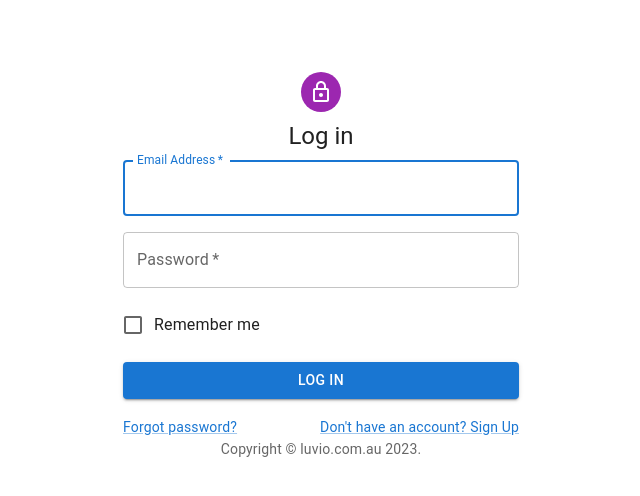
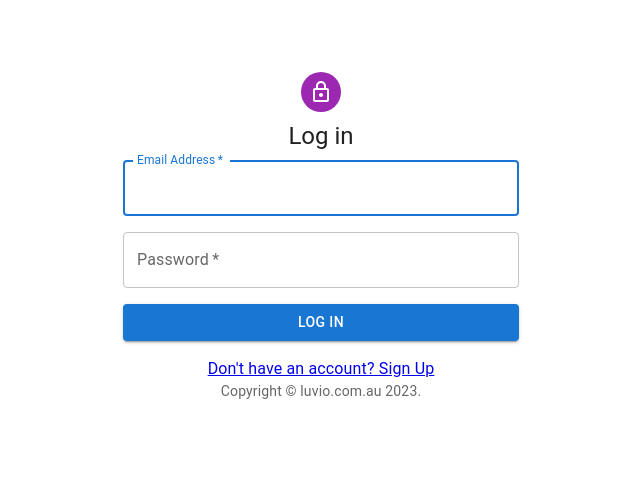
Before and after one commit to nguyenhailong253/luvio_frontend, a React (Create React App) app: page / in a window 1280 px wide. Shown: the top 496 px of the page, without its empty margins (319-959 px from the left). Built offline with nearby package versions, Linux system fonts and the light colour scheme; the HTML template or start-up script is replaced by a standard one.

Commit message:
Add redirect between login and signup

```diff
--- a/src/modules/login/components/LoginForm.tsx
+++ b/src/modules/login/components/LoginForm.tsx
@@ -8,11 +8,12 @@ import Container from '@mui/material/Container'
 import CssBaseline from '@mui/material/CssBaseline'
 import FormControlLabel from '@mui/material/FormControlLabel'
 import Grid from '@mui/material/Grid'
-import Link from '@mui/material/Link'
+
 import TextField from '@mui/material/TextField'
 import Typography from '@mui/material/Typography'
 import { createTheme, ThemeProvider } from '@mui/material/styles'
 import React from 'react'
+import { Link } from 'react-router-dom'
 import Copyright from '../../../components/Copyright'
 import EmailInput from '../../../components/EmailInput'
 import type { LoginFormProps } from '../types'
@@ -57,7 +58,7 @@ const LoginForm: React.FunctionComponent<LoginFormProps> = (props) => {
     </Grid>
   )
 
-  const rememberMe = (
+  const rememberMe = ( // temporarily not used
     <Grid item xs={12}>
       <FormControlLabel
         control={<Checkbox value="remember" color="primary" />}
@@ -79,9 +80,9 @@ const LoginForm: React.FunctionComponent<LoginFormProps> = (props) => {
     </Grid>
   )
 
-  const forgotPwd = (
+  const forgotPwd = ( // temporarily not used
     <Grid item xs>
-      <Link href="#" variant="body2">
+      <Link to='/' className='forgotPwd'>
         Forgot password?
       </Link>
     </Grid>
@@ -89,7 +90,7 @@ const LoginForm: React.FunctionComponent<LoginFormProps> = (props) => {
 
   const signup = (
     <Grid item>
-      <Link href="#" variant="body2">
+      <Link to='/signup' className='signup-redirect'>
         {"Don't have an account? Sign Up"}
       </Link>
     </Grid>
@@ -118,11 +119,11 @@ const LoginForm: React.FunctionComponent<LoginFormProps> = (props) => {
               {errorAlert}
               {emailComponent}
               {passwordComponent}
-              {rememberMe}
+              {/* {rememberMe} */}
               {loginButton}
             </Grid>
-            <Grid container>
-              {forgotPwd}
+            <Grid container justifyContent={'center'}>
+              {/* {forgotPwd} */}
               {signup}
             </Grid>
           </Box>
--- a/src/modules/signup/components/SignupForm.tsx
+++ b/src/modules/signup/components/SignupForm.tsx
@@ -3,12 +3,9 @@ import Alert from '@mui/material/Alert'
 import Avatar from '@mui/material/Avatar'
 import Box from '@mui/material/Box'
 import Button from '@mui/material/Button'
-import Checkbox from '@mui/material/Checkbox'
 import Container from '@mui/material/Container'
 import CssBaseline from '@mui/material/CssBaseline'
-import FormControlLabel from '@mui/material/FormControlLabel'
 import Grid from '@mui/material/Grid'
-import Link from '@mui/material/Link'
 import TextField from '@mui/material/TextField'
 import Typography from '@mui/material/Typography'
 import { createTheme, ThemeProvider } from '@mui/material/styles'
@@ -16,6 +13,7 @@ import { AdapterDayjs } from '@mui/x-date-pickers/AdapterDayjs'
 import { DatePicker } from '@mui/x-date-pickers/DatePicker'
 import { LocalizationProvider } from '@mui/x-date-pickers/LocalizationProvider'
 import React from 'react'
+import { Link } from 'react-router-dom'
 import DATE_FORMAT from '../../../common/constants'
 import Copyright from '../../../components/Copyright'
 import EmailInput from '../../../components/EmailInput'
@@ -185,7 +183,7 @@ const SignupForm: React.FunctionComponent<SignupFormProps> = (props) => {
   const alreadyHaveAnAccount = (
     <Grid container justifyContent="center">
       <Grid item>
-        <Link href="#" variant="body2">
+        <Link to='/' className='login-redirect'>
           Already have an account? Sign in
         </Link>
       </Grid>
```
